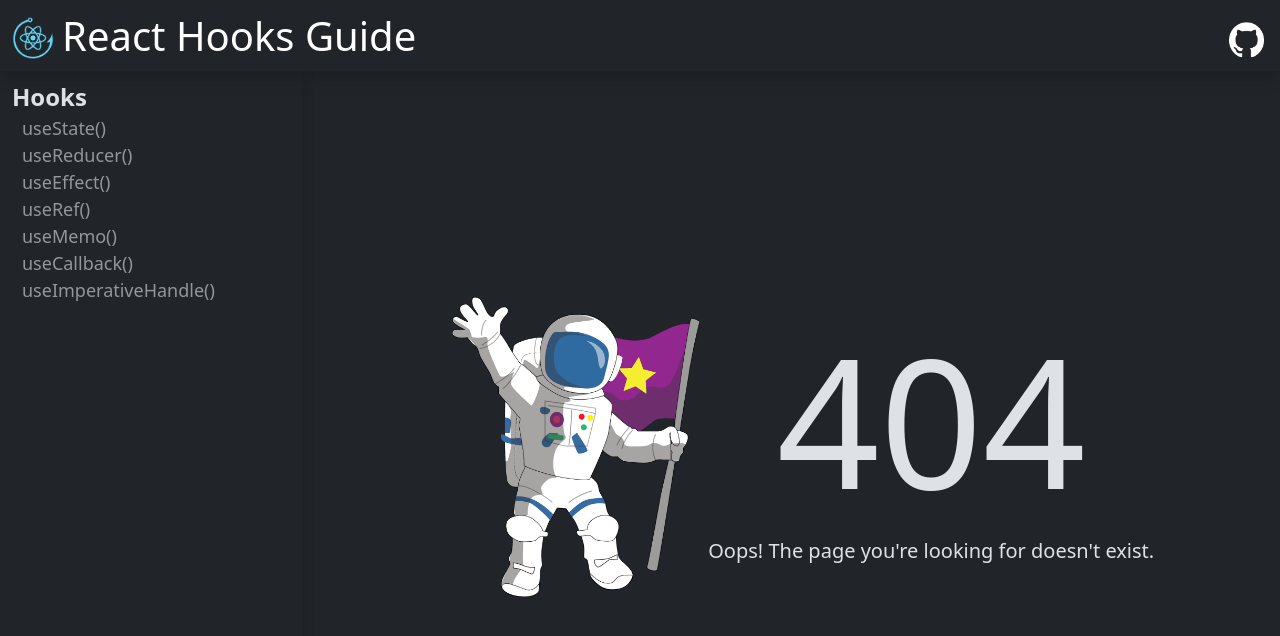
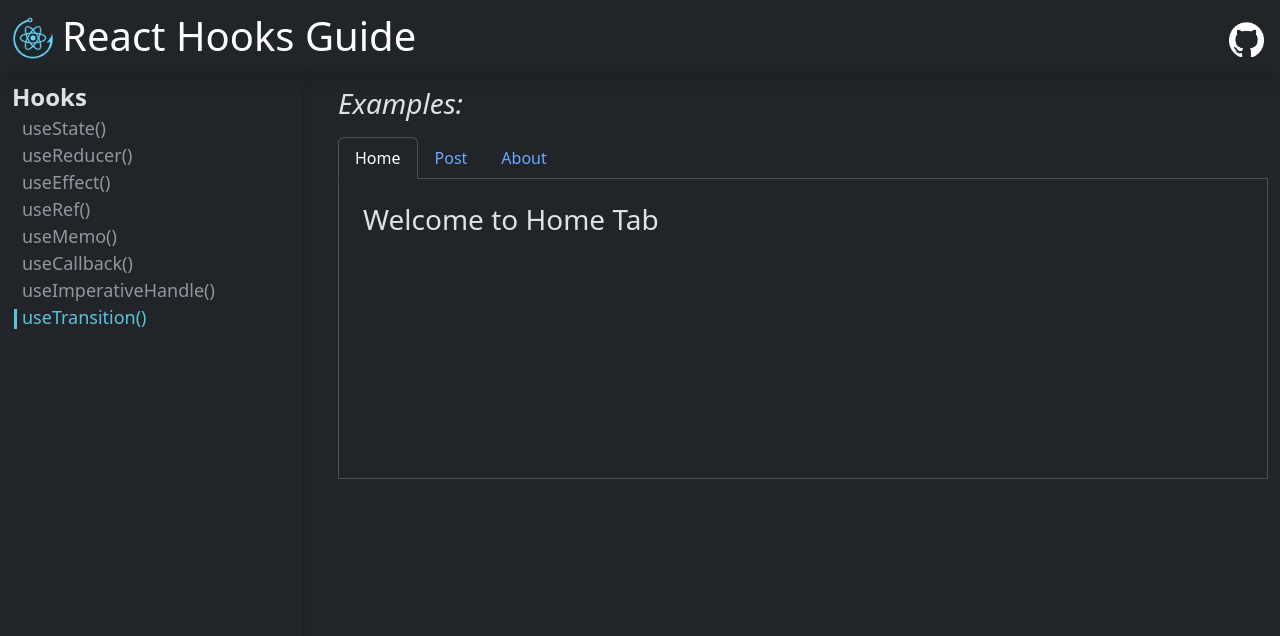
Before and after one commit to alonzojoe/react-hooks-guide, a React (Vite) app: page /use-transition in a window 1280 px wide. Before the commit this address had no page. Shown: the top 636 px of the page. Built offline with nearby package versions, Linux system fonts and the light colour scheme.

Commit message:
feat: create new page for hook useTransition + route registration and sample tabs, about posts contact

```diff
--- a/src/App.jsx
+++ b/src/App.jsx
@@ -9,6 +9,7 @@ import HookUseRef from "@/pages/use-ref/HookUseRef";
 import HookUseImperativeHandle from "@/pages/use-imperativehandle/HookUseImperativeHandle";
 import HookUseMemo from "@/pages/use-memo/HookUseMemo";
 import HookUseCallback from "@/pages/use-callback/HookUseCallback";
+import HookUseTransition from "@/pages/use-transition/HookUseTransition";
 
 function App() {
   return (
@@ -17,15 +18,16 @@ function App() {
         <Route path="/" element={<RootLayout />}>
           <Route index element={<Home />} />
           <Route path="/use-state" element={<HookUseState />} />
-          <Route path="use-reducer" element={<HookUseReducer />} />
-          <Route path="use-effect" element={<HookUseEffect />} />
-          <Route path="use-ref" element={<HookUseRef />} />
+          <Route path="/use-reducer" element={<HookUseReducer />} />
+          <Route path="/use-effect" element={<HookUseEffect />} />
+          <Route path="/use-ref" element={<HookUseRef />} />
           <Route
-            path="use-imperativehandle"
+            path="/use-imperativehandle"
             element={<HookUseImperativeHandle />}
           />
-          <Route path="use-memo" element={<HookUseMemo />} />
-          <Route path="use-callback" element={<HookUseCallback />} />
+          <Route path="/use-memo" element={<HookUseMemo />} />
+          <Route path="/use-callback" element={<HookUseCallback />} />
+          <Route path="/use-transition" element={<HookUseTransition />} />
           <Route path="*" element={<NotFound />} />
         </Route>
       </Routes>
--- a/src/Layouts/RootLayout.jsx
+++ b/src/Layouts/RootLayout.jsx
@@ -38,6 +38,11 @@ const HOOKS = [
     id: 7,
     name: "useImperativeHandle()",
     path: "/use-imperativehandle",
+  },
+  {
+    id: 8,
+    name: "useTransition()",
+    path: "/use-transition",
   },
 ];
 
--- a/src/index.css
+++ b/src/index.css
@@ -95,3 +95,7 @@ pre code {
   font-size: 15px;
   background: #fd6366;
 }
+
+.nav-link {
+  cursor: pointer !important;
+}
--- /dev/null
+++ b/src/pages/use-transition/HookUseTransition.jsx
@@ -0,0 +1,63 @@
+import React, { useState } from "react";
+import About from "@/pages/use-transition/components/About";
+import Posts from "@/pages/use-transition/components/Posts";
+import Contact from "@/pages/use-transition/components/Contact";
+
+const HookUseTransition = () => {
+  console.log("Hook UseTransition is rendering");
+
+  const [currentTab, setCurrentTab] = useState(1);
+
+  const selectTab = (tab) => {
+    setCurrentTab(tab);
+  };
+
+  return (
+    <>
+      <h3>
+        <i>Examples:</i>
+      </h3>
+      <div className="my-3 row">
+        <div className="col-sm-12 mb-4">
+          <ul className="nav nav-tabs">
+            <li className="nav-item">
+              <a
+                className={`nav-link ${currentTab === 1 ? "active" : ""}`}
+                onClick={() => selectTab(1)}
+              >
+                Home
+              </a>
+            </li>
+            <li className="nav-item">
+              <a
+                className={`nav-link ${currentTab === 2 ? "active" : ""}`}
+                onClick={() => selectTab(2)}
+              >
+                Post
+              </a>
+            </li>
+            <li className="nav-item">
+              <a
+                className={`nav-link ${currentTab === 3 ? "active" : ""}`}
+                onClick={() => selectTab(3)}
+              >
+                About
+              </a>
+            </li>
+          </ul>
+          <div className="border border-top-0 p-4" style={{ height: "300px" }}>
+            {currentTab === 1 ? (
+              <About />
+            ) : currentTab === 2 ? (
+              <Posts />
+            ) : (
+              <Contact />
+            )}
+          </div>
+        </div>
+      </div>
+    </>
+  );
+};
+
+export default HookUseTransition;
--- /dev/null
+++ b/src/pages/use-transition/components/About.jsx
@@ -0,0 +1,11 @@
+import React from "react";
+
+const About = () => {
+  return (
+    <div>
+      <h3>Welcome to Home Tab</h3>
+    </div>
+  );
+};
+
+export default About;
--- /dev/null
+++ b/src/pages/use-transition/components/Contact.jsx
@@ -0,0 +1,11 @@
+import React from "react";
+
+const Contact = () => {
+  return (
+    <div>
+      <h3>Welcome to Contact Tab</h3>
+    </div>
+  );
+};
+
+export default Contact;
--- /dev/null
+++ b/src/pages/use-transition/components/Posts.jsx
@@ -0,0 +1,11 @@
+import React from "react";
+
+const Posts = () => {
+  return (
+    <div>
+      <h3>Welcome to Posts Tab</h3>
+    </div>
+  );
+};
+
+export default Posts;
```
